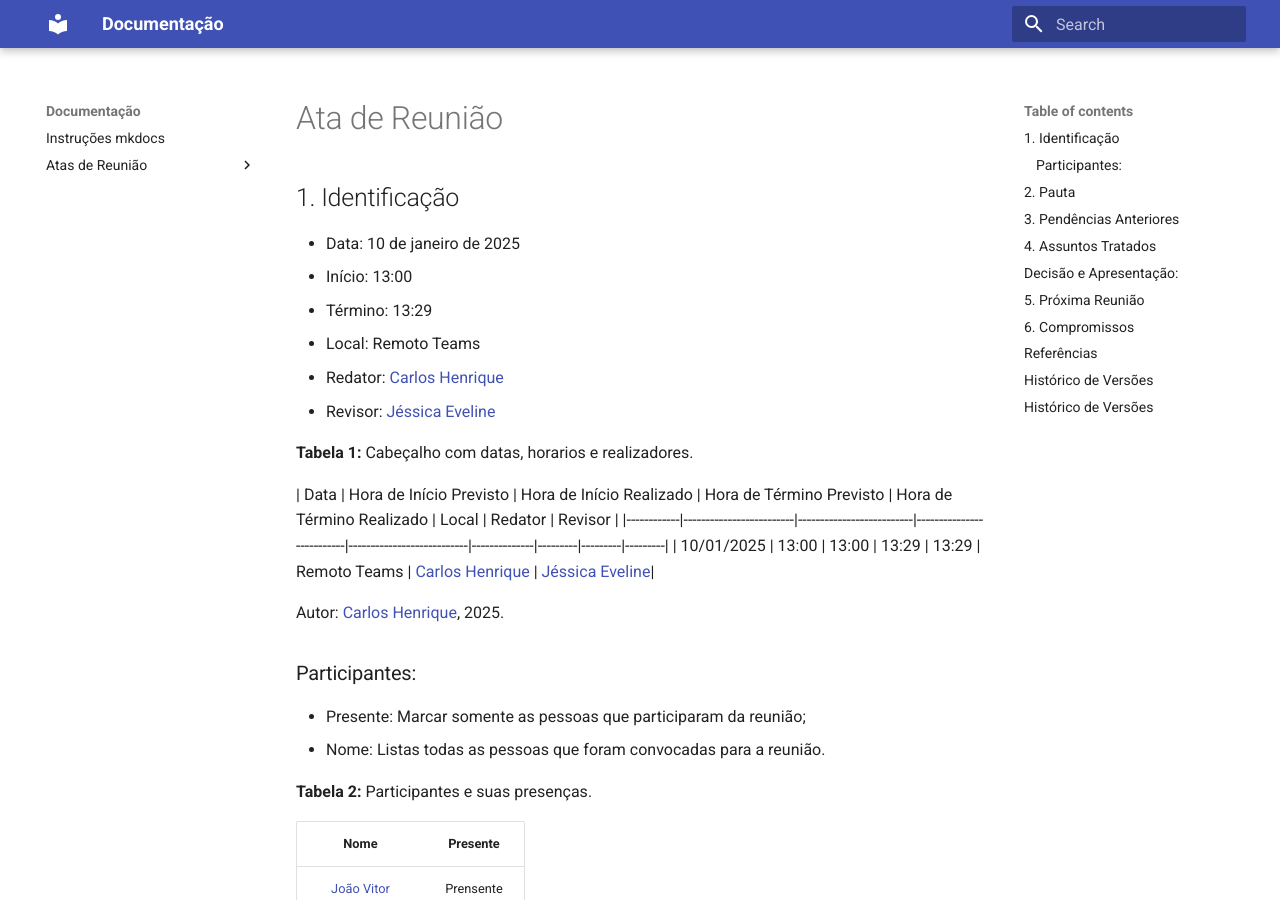
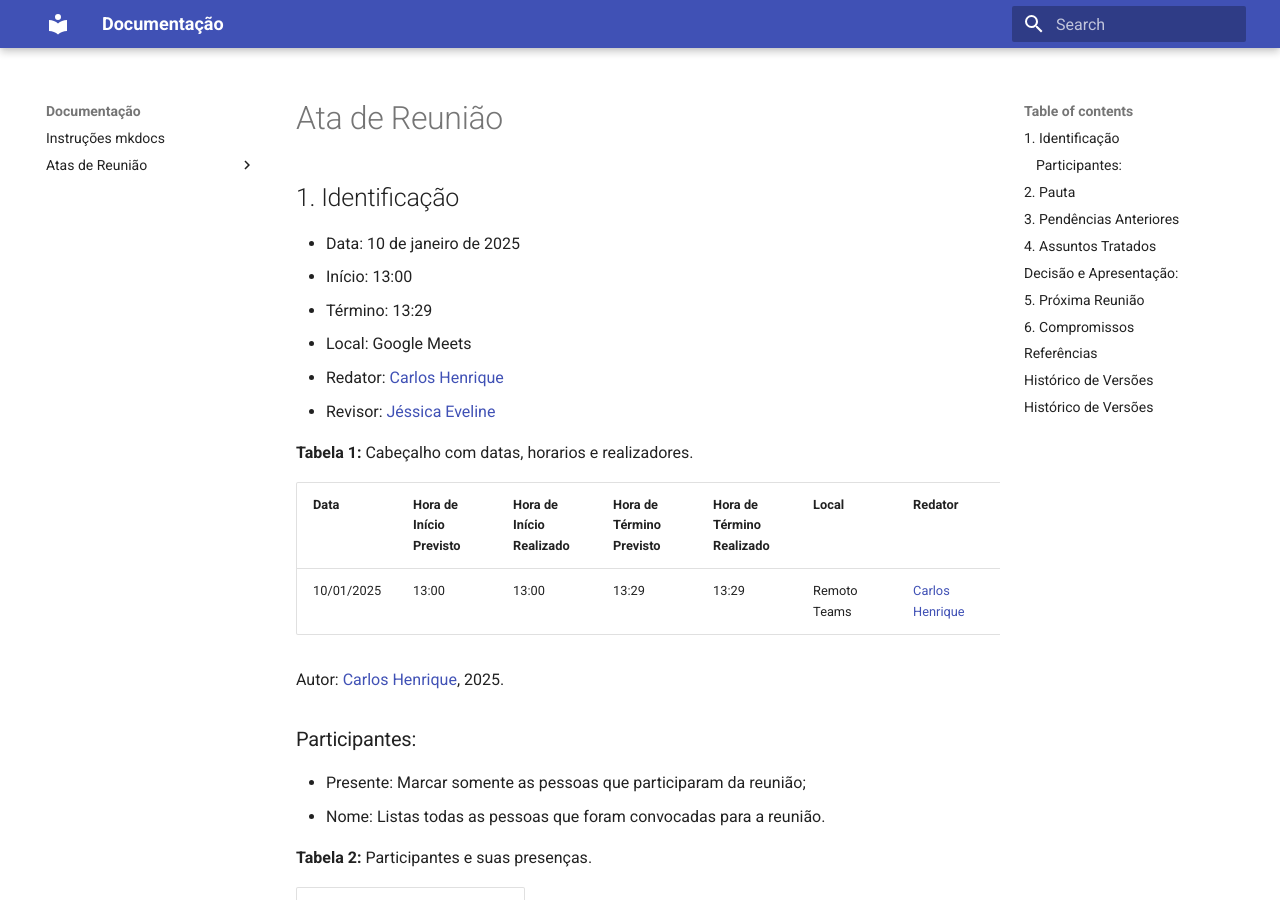
Before and after one commit to FGA-REQ/2024.2-6EspiasDemais, an MkDocs documentation site: the page built from docs/atas-reuniao/ATA-Reuniao-02.md, in a window 1280 px wide and 900 px high. Built offline with MkDocs 1.6.1 and Material for MkDocs 9.7.7, drawn with Linux system fonts in a browser that asks for light colours.

Commit message:
docs: correção da revisão

```diff
--- a/docs/atas-reuniao/ATA-Reuniao-02.md
+++ b/docs/atas-reuniao/ATA-Reuniao-02.md
@@ -5,14 +5,14 @@
 * Data: 10 de janeiro de 2025
 * Início: 13:00
 * Término: 13:29
-* Local: Remoto Teams
+* Local: Google Meets
 * Redator: [Carlos Henrique](https://github.com/carlinn1)
 * Revisor: [Jéssica Eveline](https://github.com/xzxjesse)
 
 **Tabela 1:** Cabeçalho com datas, horarios e realizadores.
 
 | Data       | Hora de Início Previsto | Hora de Início Realizado | Hora de Término Previsto | Hora de Término Realizado | Local        | Redator | Revisor |
-|------------|-------------------------|--------------------------|--------------------------|---------------------------|--------------|---------|---------|---------|
+|------------|-------------------------|--------------------------|--------------------------|---------------------------|--------------|---------|---------|
 | 10/01/2025 | 13:00                   | 13:00                    | 13:29                    | 13:29                     | Remoto Teams | [Carlos Henrique](https://github.com/carlinn1) | [Jéssica Eveline](https://github.com/xzxjesse)|
 
 
```
